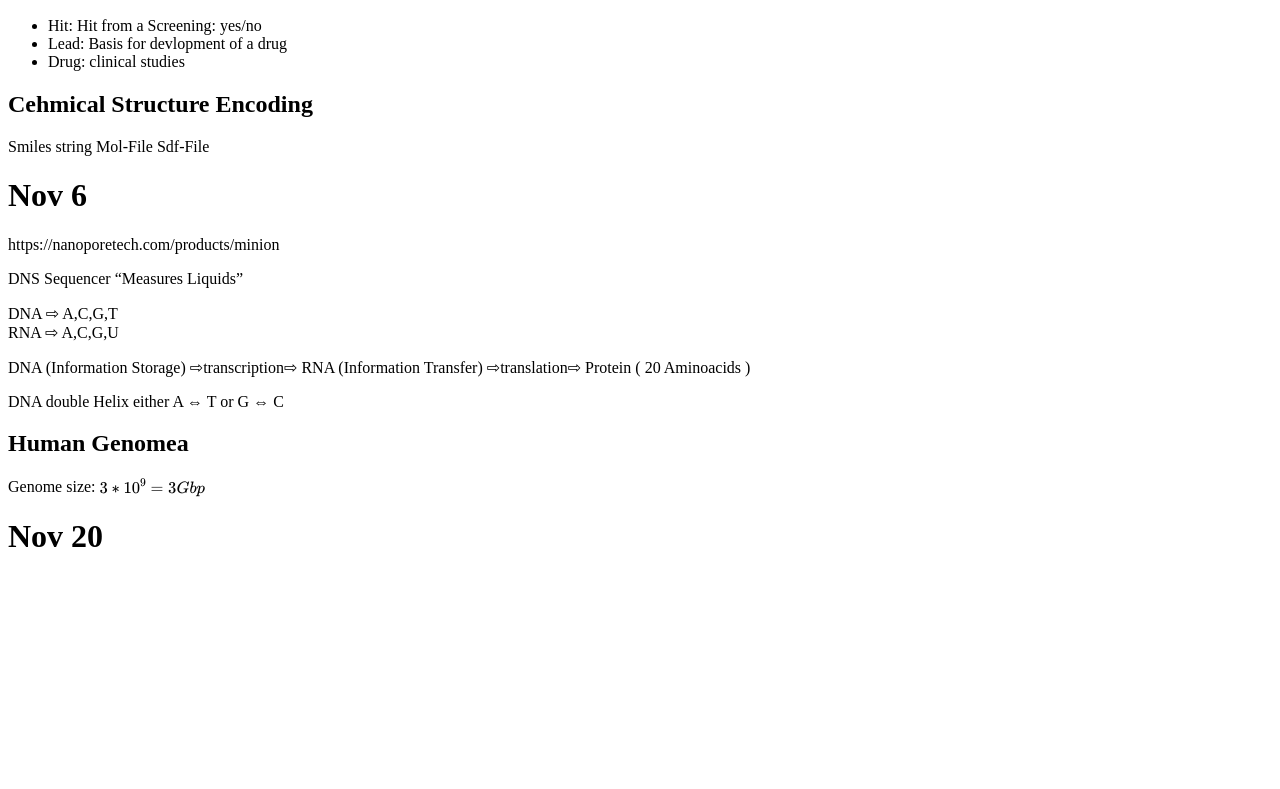
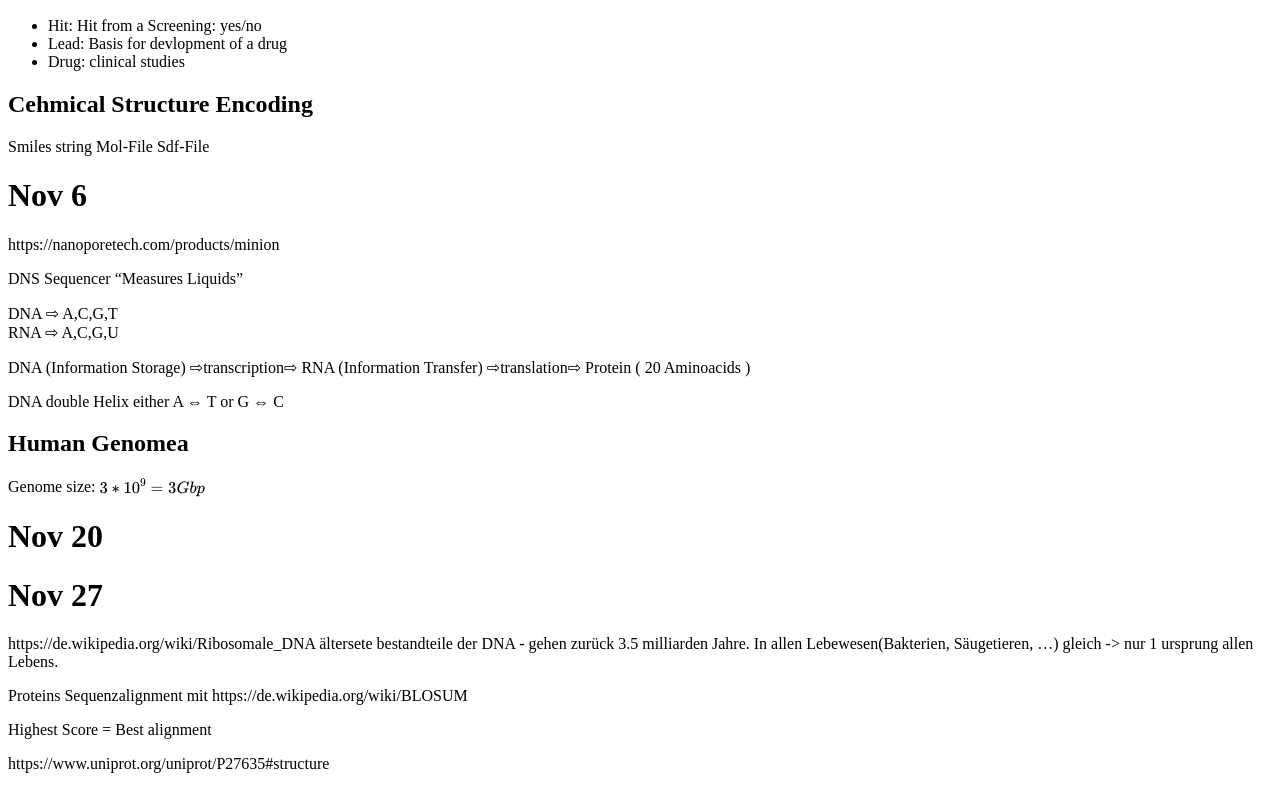
Before and after one commit to b3n4kh/cs-notes, a plain HTML site: page docs/cc_in_biology/index.html in a window 1280 px wide. Shown: the part 893-1682 px from the top of the page. Before the commit the page ends 1470 px from the top, so only its background shows below. Drawn offline with nearby package versions, Linux system fonts and the light colour scheme; some packages are replaced by stand-ins of ours.

Commit message:
bio 2711

```diff
--- a/docs/cc_in_biology/index.html
+++ b/docs/cc_in_biology/index.html
@@ -58,5 +58,10 @@ RNA ⇨ A,C,G,U</p>
 <h2 id="human-genomea">Human Genomea</h2>
 <p>Genome size: <span class="math inline">\(3*10^9 = 3Gbp\)</span></p>
 <h1 id="nov-20">Nov 20</h1>
+<h1 id="nov-27">Nov 27</h1>
+<p>https://de.wikipedia.org/wiki/Ribosomale_DNA ältersete bestandteile der DNA - gehen zurück 3.5 milliarden Jahre. In allen Lebewesen(Bakterien, Säugetieren, …) gleich -&gt; nur 1 ursprung allen Lebens.</p>
+<p>Proteins Sequenzalignment mit https://de.wikipedia.org/wiki/BLOSUM</p>
+<p>Highest Score = Best alignment</p>
+<p>https://www.uniprot.org/uniprot/P27635#structure</p>
 </body>
 </html>
```
Also changed, not shown: 2 other files.
